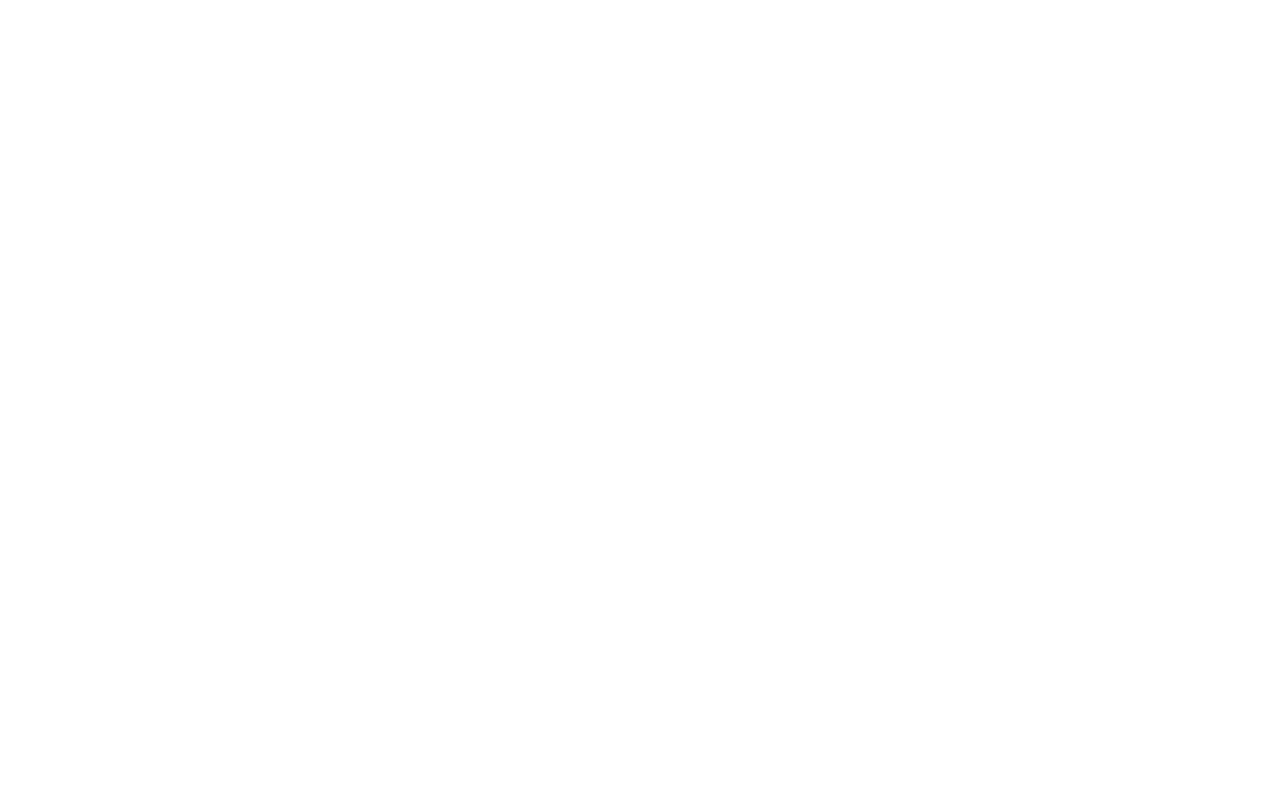
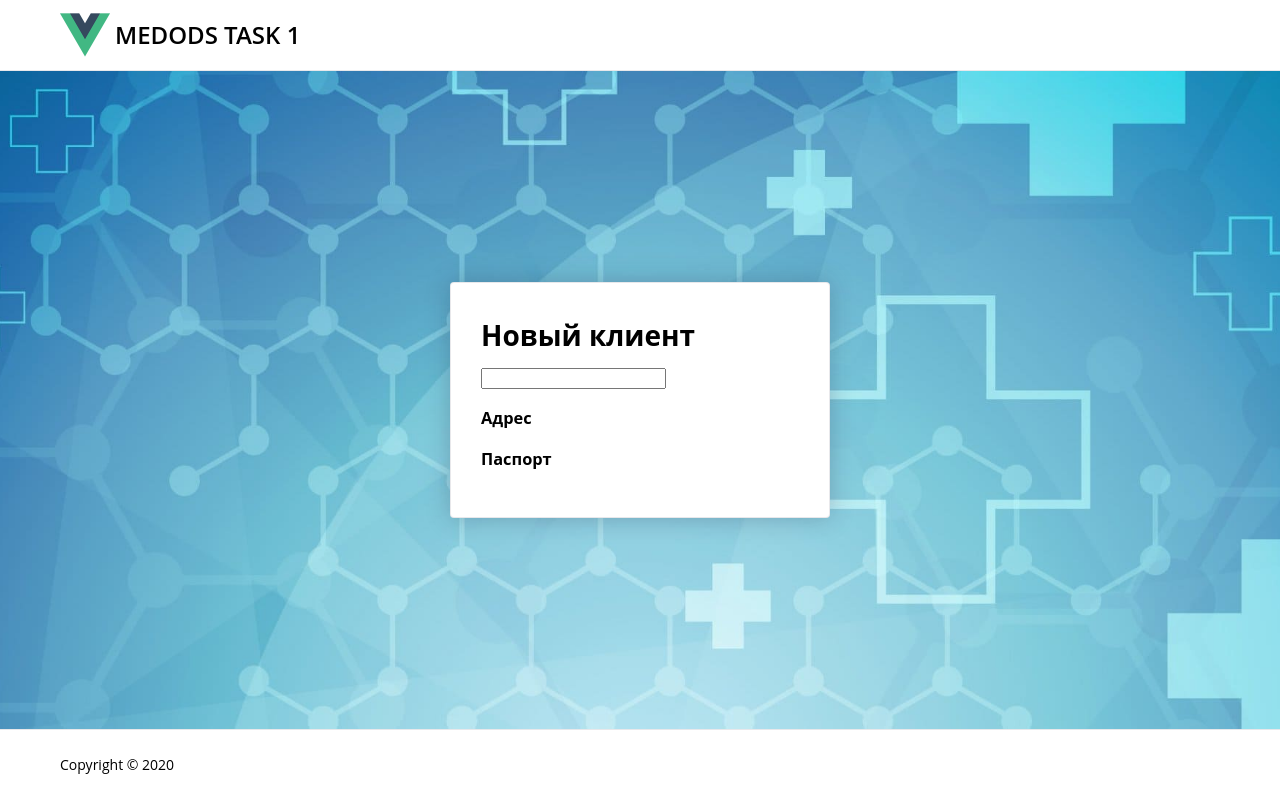
Before and after one commit to Kapatych/Medods-task-1, a Vue app: page / in a window 1280 px wide. Built offline with nearby package versions, Linux system fonts and the light colour scheme.

Commit message:
Added simple header and footer, also create client start layot

```diff
--- a/src/App.vue
+++ b/src/App.vue
@@ -1,12 +1,66 @@
 <template>
-  <div id="app"></div>
+  <div id="app">
+    <TheHeader />
+    <main class="main">
+      <CreateClient />
+    </main>
+    <TheFooter />
+  </div>
 </template>
 
 <script>
+import TheHeader from "@/components/TheHeader";
+import TheFooter from "@/components/TheFooter";
+import CreateClient from "@/views/CreateClient";
 export default {
   name: "App",
-  components: {}
+  components: { TheHeader, TheFooter, CreateClient }
 };
 </script>
 
-<style lang="scss"></style>
+<style lang="scss">
+*,
+:after,
+:before {
+  box-sizing: inherit;
+}
+html {
+  box-sizing: border-box;
+  height: 100%;
+  font-family: "Open Sans";
+}
+body {
+  min-width: 320px;
+  height: 100%;
+  margin: 0;
+  padding: 0;
+  font-size: 14px;
+  line-height: 24px;
+  font-style: normal;
+}
+img {
+  max-width: 100%;
+  height: auto;
+}
+p {
+  margin: 0;
+  padding: 0;
+}
+#app {
+  height: 100%;
+  display: flex;
+  flex-direction: column;
+}
+.container {
+  margin: 0 auto;
+  padding: 0 20px;
+  max-width: 1200px;
+}
+.main {
+  flex: 1 0 auto;
+  background: url(assets/background.jpg) 50% no-repeat;
+  background-size: cover;
+  border-top: 1px solid rgba(31, 32, 65, 0.1);
+  border-bottom: 1px solid rgba(31, 32, 65, 0.1);
+}
+</style>
--- /dev/null
+++ b/src/components/TheFooter.vue
@@ -0,0 +1,15 @@
+<template>
+  <footer class="footer">
+    <div class="footer__container container">
+      <p>Copyright © 2020</p>
+    </div>
+  </footer>
+</template>
+
+<style lang="scss">
+.footer__container {
+  height: 70px;
+  display: flex;
+  align-items: center;
+}
+</style>
--- /dev/null
+++ b/src/components/TheHeader.vue
@@ -0,0 +1,34 @@
+<template>
+  <header class="header">
+    <div class="header__container container">
+      <div class="logo">
+        <img
+          src="../assets/logo.png"
+          class="logo__img"
+          alt="logo"
+          width="50"
+          height="50"
+        />
+        <p class="logo__text">medods task 1</p>
+      </div>
+    </div>
+  </header>
+</template>
+
+<style lang="scss">
+.header__container {
+  height: 70px;
+  display: flex;
+  align-items: center;
+}
+.logo {
+  display: flex;
+  align-items: center;
+}
+.logo__text {
+  margin-left: 5px;
+  font-size: 24px;
+  font-weight: 600;
+  text-transform: uppercase;
+}
+</style>
--- /dev/null
+++ b/src/views/CreateClient.vue
@@ -0,0 +1,42 @@
+<template>
+  <div class="create-client">
+    <div class="create-client__container">
+      <div class="create-client__wrapper">
+        <h1 class="create-client__title">Новый клиент</h1>
+        <form @click.prevent="submitHandler">
+          <input type="text" name="name" autocomplete="off" />
+          <h3>Адрес</h3>
+          <h3>Паспорт</h3>
+        </form>
+      </div>
+    </div>
+  </div>
+</template>
+
+<script></script>
+
+<style lang="scss">
+.create-client {
+  height: 100%;
+  display: flex;
+  align-items: center;
+}
+.create-client__container {
+  width: 100%;
+  max-width: 420px;
+  margin: 0 auto;
+  padding: 20px;
+  display: flex;
+  flex-direction: column;
+}
+.create-client__wrapper {
+  padding: 40px 30px 30px;
+  background: #fff;
+  border: 1px solid rgba(31, 32, 65, 0.1);
+  box-shadow: 0 0 25px rgba(31, 32, 65, 0.25);
+  border-radius: 4px;
+}
+.create-client__title {
+  margin-top: 0;
+}
+</style>
```
Also changed, not shown: src/assets/background.jpg (added).
